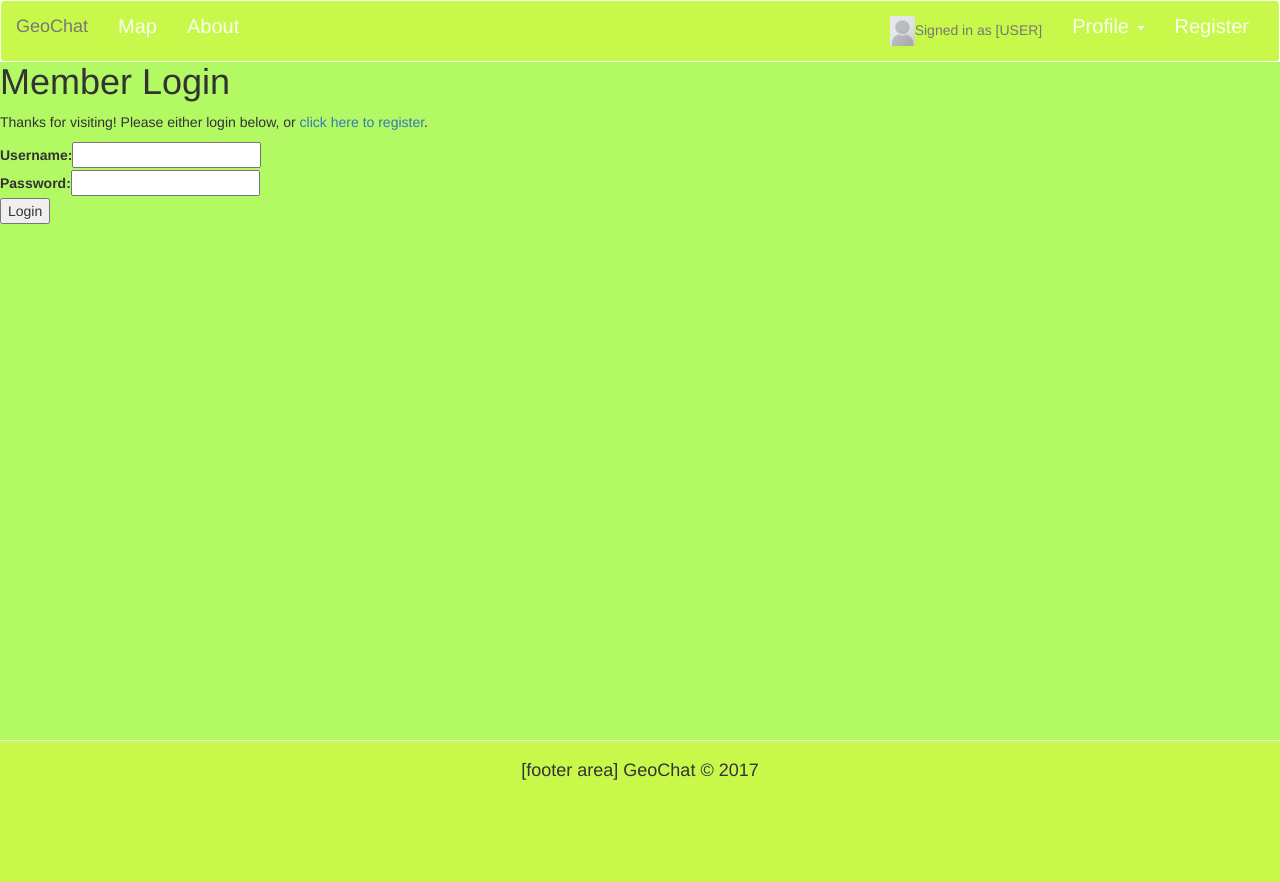
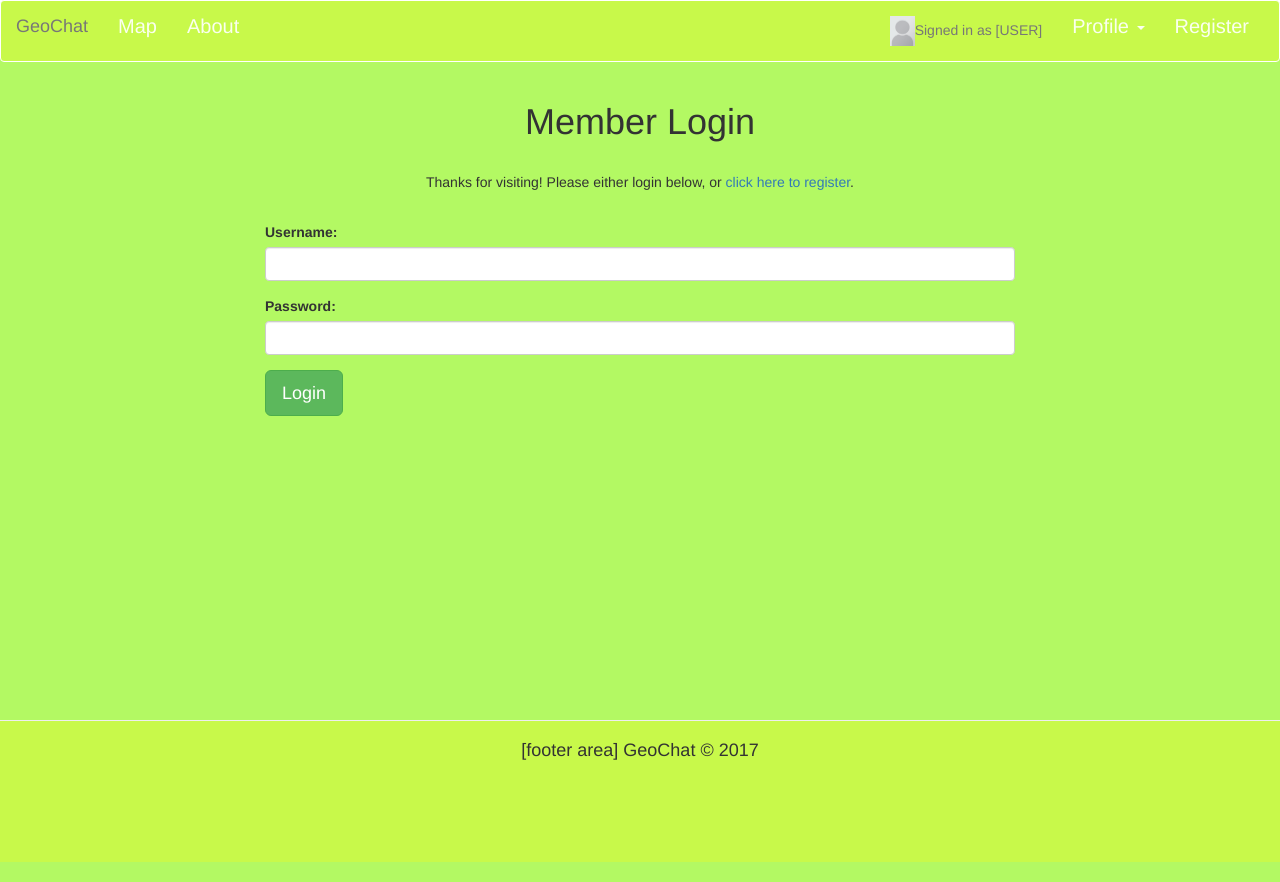
Before and after one commit to sd19surf/CMSC495, a PHP site: page /index1.php in a window 1280 px wide. Run offline with PHP 8.4, Linux system fonts and the light colour scheme; data that the repository does not hold is empty; some libraries are stand-ins or nearby versions.

Commit message:
Updated Styling for forms
Added Bootstrap to the login page, fixed route to register page

```diff
--- a/index1.php
+++ b/index1.php
@@ -1,7 +1,10 @@
+<?php
+ 	$page_title = "Login";  # changes some of <title> in header.php to 'Login'
+	include "includes/header.php"
+?>
 
+<main>
 
-<?php include "includes/header.php" ?>
-<main>
 <?php
 if(!empty($_SESSION['LoggedIn']) && !empty($_SESSION['Username']))
 {
@@ -39,15 +42,38 @@ if(!empty($_SESSION['LoggedIn']) && !empty($_SESSION['Username']))
    } else {
 	?>
 
-	<h1>Member Login</h1>
-	<p>Thanks for visiting! Please either login below, or <a href="includes/newuser.php">click here to register</a>.</p>
-		<form method="post" action="index1.php" name="loginform" id="loginform">
-		    <fieldset>
-			<label for="username">Username:</label><input type="text" name="username" id="username" /><br />
-			<label for="password">Password:</label><input type="password" name="password" id="password" /><br />
-			<input type="submit" name="login" id="login" value="Login" />
-		    </fieldset>
-		</form>
+<div class="container">
+	<br><br>
+	<!-- Login Title Text -->
+	<div class="row">
+		<div class="col-md-6 col-md-offset-3 text-center">
+			<h1>Member Login</h1>
+			<br>
+			<p>Thanks for visiting! Please either login below, or
+				<a href="./newuser.php">click here to register</a>.
+			</p>
+		</div>
+	</div>
+
+	<!-- Login Form -->
+	<div class="row">
+		<div class="col-md-8 col-md-offset-2">
+			<form method="post" action="index1.php" name="loginform" id="loginform">
+				<br>
+				<div class="form-group">
+					<label for="username">Username:</label>
+					<input type="text" class="form-control" name="username" id="username"/>
+				</div>
+				<div class="form-group">
+					<label for="password">Password:</label>
+					<input type="password" class="form-control" name="password" id="password" />
+				</div>
+				<input type="submit" class="btn btn-success btn-lg" name="login" id="login" value="Login"/>
+			</form>
+		</div>
+	</div>
+</div>
+
 </main>
 <?php
 	include('includes/footer.php');
--- a/newuser.php
+++ b/newuser.php
@@ -8,7 +8,7 @@
 <main>
   <div class="container">
 
-    <!-- Form Title Text -->
+    <!-- Register Title Text -->
     <br><br>
     <div class="row">
       <div class="col-md-6 col-md-offset-3 text-center">
@@ -78,7 +78,7 @@
               placeholder="Confirm Password"
               name="password2">
           </div>
-          <button type="submit" class="btn btn-warning">Submit</button>
+          <button type="submit" class="btn btn-warning btn-lg">Submit</button>
         </form>
       </div>
     </div>
@@ -86,7 +86,7 @@
     <!-- Already a member? -->
     <div class="row">
       <div class="col-md-6 col-md-offset-3 text-center">
-        <h4>Already a member? <a href="#">Sign in here</a></h4>
+        <h4>Already a member? <a href="./index1.php">Sign in here</a></h4>
       </div>
     </div>
   </div>
```
